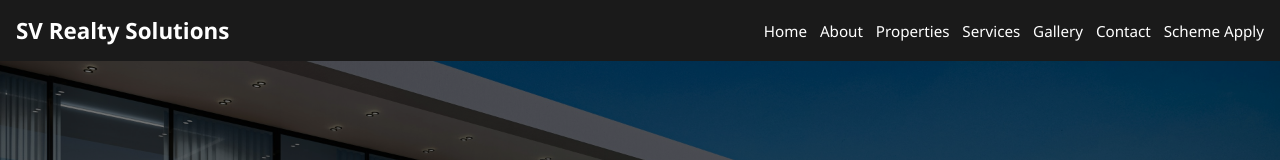
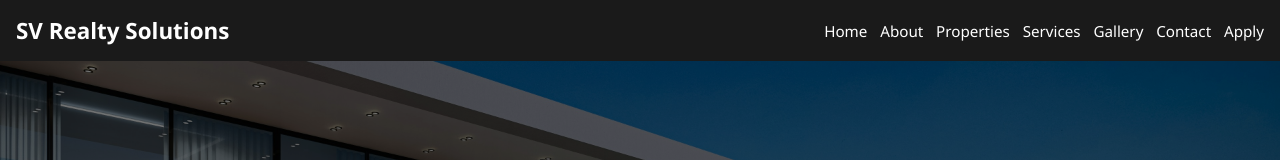
Before and after one commit to Honey644/Realestate-Solution, a website: page index.html in a window 1280 px wide. Shown: the top 160 px of the page. Drawn offline with Linux system fonts and the light colour scheme.

Commit message:
Update index.html

```diff
--- a/index.html
+++ b/index.html
@@ -221,7 +221,7 @@
           <a href="services.html">Services</a>
           <a href="gallery.html">Gallery</a>
           <a href="contact.html">Contact</a>
-          <a href="scheme-apply.html">Scheme Apply</a> <!-- ✅ New link -->
+          <a href="ApplyPage_updated.html">Apply</a> <!-- ✅ New link -->
         </nav>
 
     </div>
```
